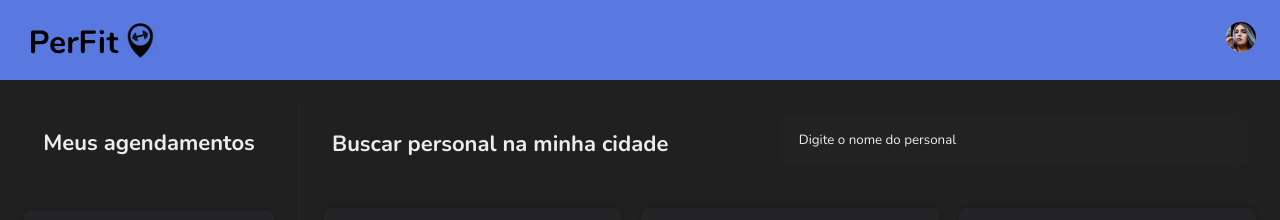
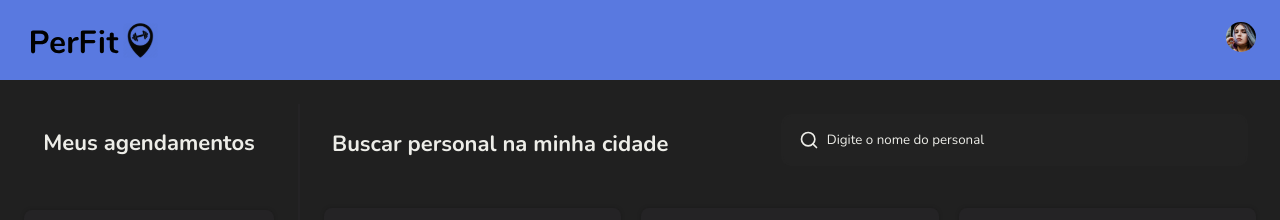
Before and after one commit to Code-Station-27/frontend, a Next.js app: page /dashboard in a window 1280 px wide. Shown: the top 220 px of the page. Built offline with nearby package versions, Linux system fonts and the light colour scheme.

Commit message:
fix: useViewport

```diff
--- a/src/screens/Dashboard/index.tsx
+++ b/src/screens/Dashboard/index.tsx
@@ -1,4 +1,6 @@
 import * as S from "./styles";
+
+import { FiSearch } from 'react-icons/fi'
 
 import { Header } from "../../components/Header";
 import { PersonalCard } from "../../components/PersonalCard";
@@ -22,7 +24,12 @@ export const Dashboard = () => {
           <S.Main>
             <S.ContentSearch>
                 <span>Buscar personal na minha cidade</span>
-                <Input name="input-personal" type="text" placeholder="Digite o nome do personal" />
+                <Input
+                  name="input-personal"
+                  type="text"
+                  placeholder="Digite o nome do personal"
+                  icon={FiSearch}
+                />
             </S.ContentSearch>
             <S.ContentPersonals>
               <PersonalCard
```
Also changed, not shown: src/hooks/useViewport.tsx (+5 -4 lines).
